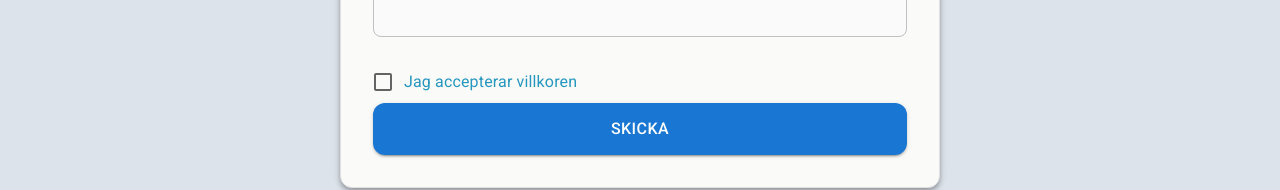
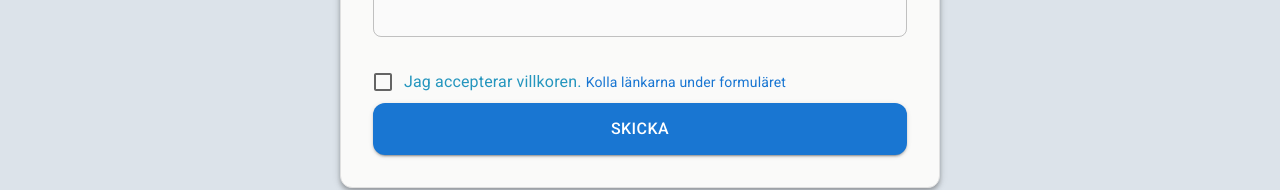
Before and after one commit to Emadenni/MambyLy-logistics-frontend, a React (Vite) app: page /kontaktaOss in a window 1280 px wide. Shown: the part 1899-2089 px from the top of the page. Built offline with nearby package versions, Linux system fonts and the light colour scheme; no server answers.

Commit message:
update terms checkbox label text

```diff
--- a/src/components/ContactForm/ContactForm.tsx
+++ b/src/components/ContactForm/ContactForm.tsx
@@ -247,11 +247,22 @@ const ContactForm: React.FC<{ subjectFromCard: string; isJobApplication?: boolea
         </FormControl>
       )}
 
-      {/* Handling Terms outside of form */}
 <Box sx={{ display: "flex", flexDirection: "column", mt: 2 }}>
   <FormControlLabel
     control={<Checkbox checked={acceptTerms} onChange={handleTermsChange} />}
-          label="Jag accepterar villkoren"
+    label={
+      <>
+        Jag accepterar villkoren.{" "}
+        <Typography
+          variant="body2"
+          component="span"
+          color="primary"
+          sx={{ cursor: "pointer",}}
+        >
+          Kolla länkarna under formuläret
+        </Typography>
+      </>
+    }
   />
   {errors.terms && <Typography color="error.main" variant="caption">{errors.terms}</Typography>}
 </Box>
@@ -289,7 +300,7 @@ const ContactForm: React.FC<{ subjectFromCard: string; isJobApplication?: boolea
       )}
     </Box>
 
-    <Terms /> {/* This will be your Terms Component */}
+    <Terms />
     </>
   );
 };
```
Lines whose indentation alone changed are shown as unchanged.
